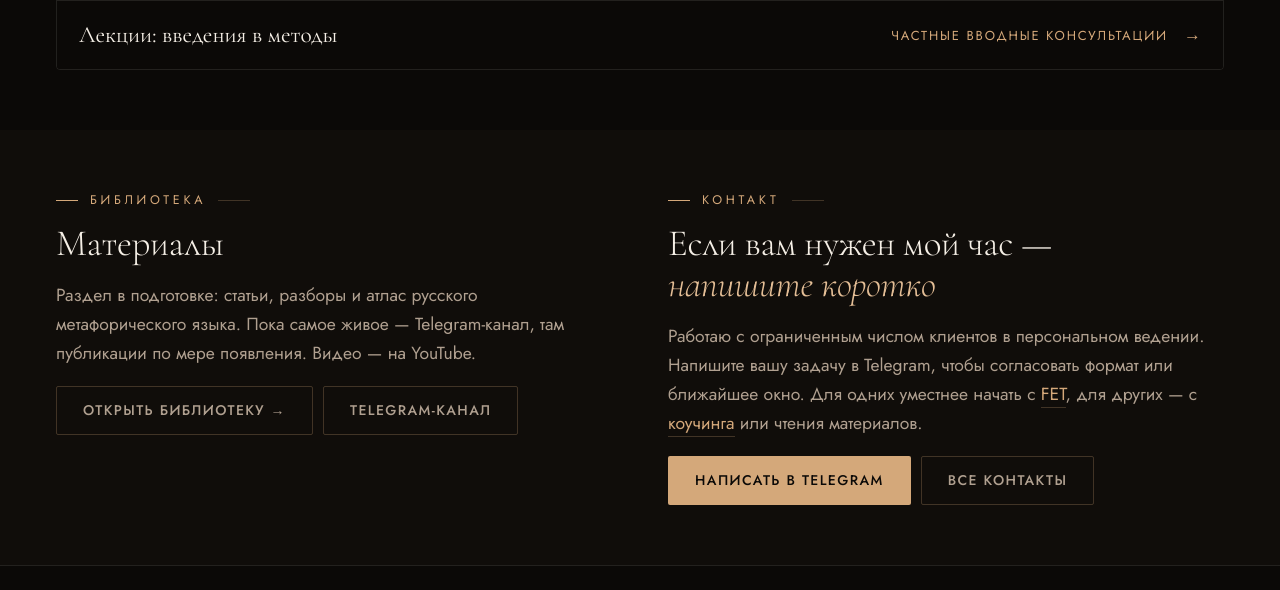
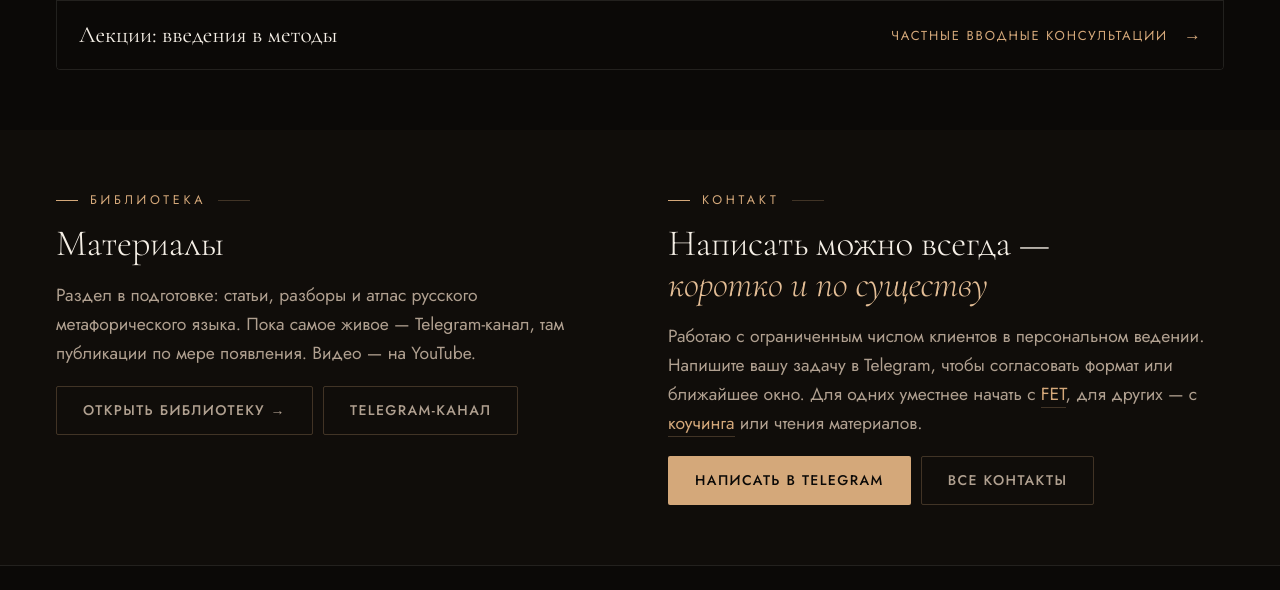
Before and after one commit to 5240824-creator/bilokoz-pages, a plain HTML site: page index.html in a window 1280 px wide. Shown: the part 3335-3925 px from the top of the page. Drawn offline with Linux system fonts and the light colour scheme.

Commit message:
Главная: заголовок блока «Контакт» как на странице контактов

```diff
--- a/index.html
+++ b/index.html
@@ -84,7 +84,7 @@
 Раздел в подготовке: статьи, разборы и атлас русского метафорического языка.
           Пока самое живое — Telegram-канал, там публикации по мере появления.
           Видео — на YouTube.
-</p> <div class="btns" data-astro-cid-j7pv25f6> <a href="/library" class="btn btn-ghost" data-astro-cid-j7pv25f6>Открыть библиотеку →</a> <a href="https://t.me/d_new_code" target="_blank" rel="noopener" class="btn btn-ghost" data-astro-cid-j7pv25f6>Telegram-канал</a> </div> </div> <div class="duo-col" data-astro-cid-j7pv25f6> <div class="eyebrow" data-astro-cid-j7pv25f6>Контакт</div> <h2 class="h2" data-astro-cid-j7pv25f6>Если вам нужен мой час —<br data-astro-cid-j7pv25f6><em data-astro-cid-j7pv25f6>напишите коротко</em></h2> <p class="duo-text" data-astro-cid-j7pv25f6>
+</p> <div class="btns" data-astro-cid-j7pv25f6> <a href="/library" class="btn btn-ghost" data-astro-cid-j7pv25f6>Открыть библиотеку →</a> <a href="https://t.me/d_new_code" target="_blank" rel="noopener" class="btn btn-ghost" data-astro-cid-j7pv25f6>Telegram-канал</a> </div> </div> <div class="duo-col" data-astro-cid-j7pv25f6> <div class="eyebrow" data-astro-cid-j7pv25f6>Контакт</div> <h2 class="h2" data-astro-cid-j7pv25f6>Написать можно всегда —<br data-astro-cid-j7pv25f6><em data-astro-cid-j7pv25f6>коротко и по существу</em></h2> <p class="duo-text" data-astro-cid-j7pv25f6>
 Работаю с ограниченным числом клиентов в персональном ведении. Напишите вашу
           задачу в Telegram, чтобы согласовать формат или ближайшее окно. Для одних
           уместнее начать с <a href="/fet" data-astro-cid-j7pv25f6>FET</a>, для других — с
```
Also changed, not shown: en/index.html (+1 -1 lines).
